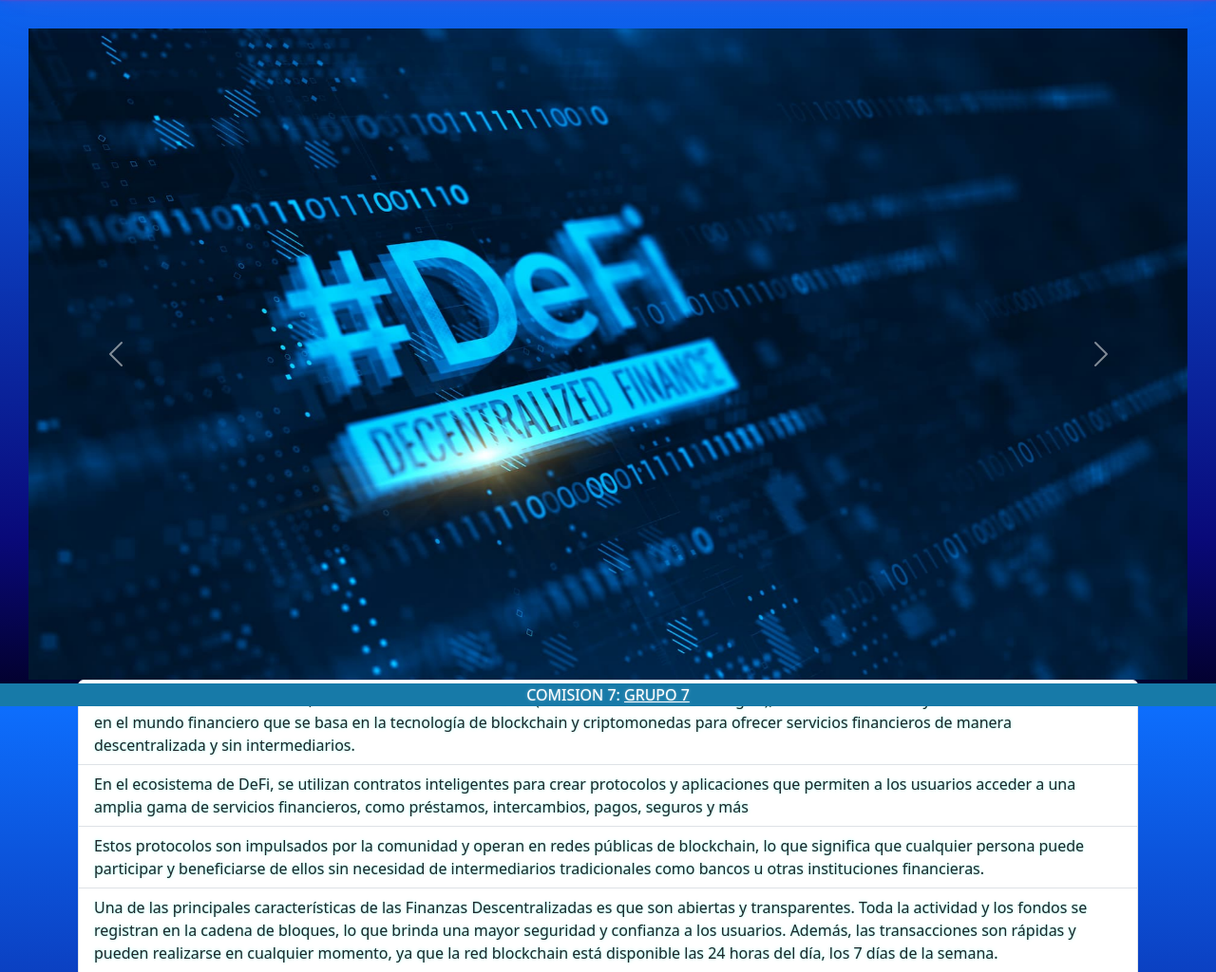
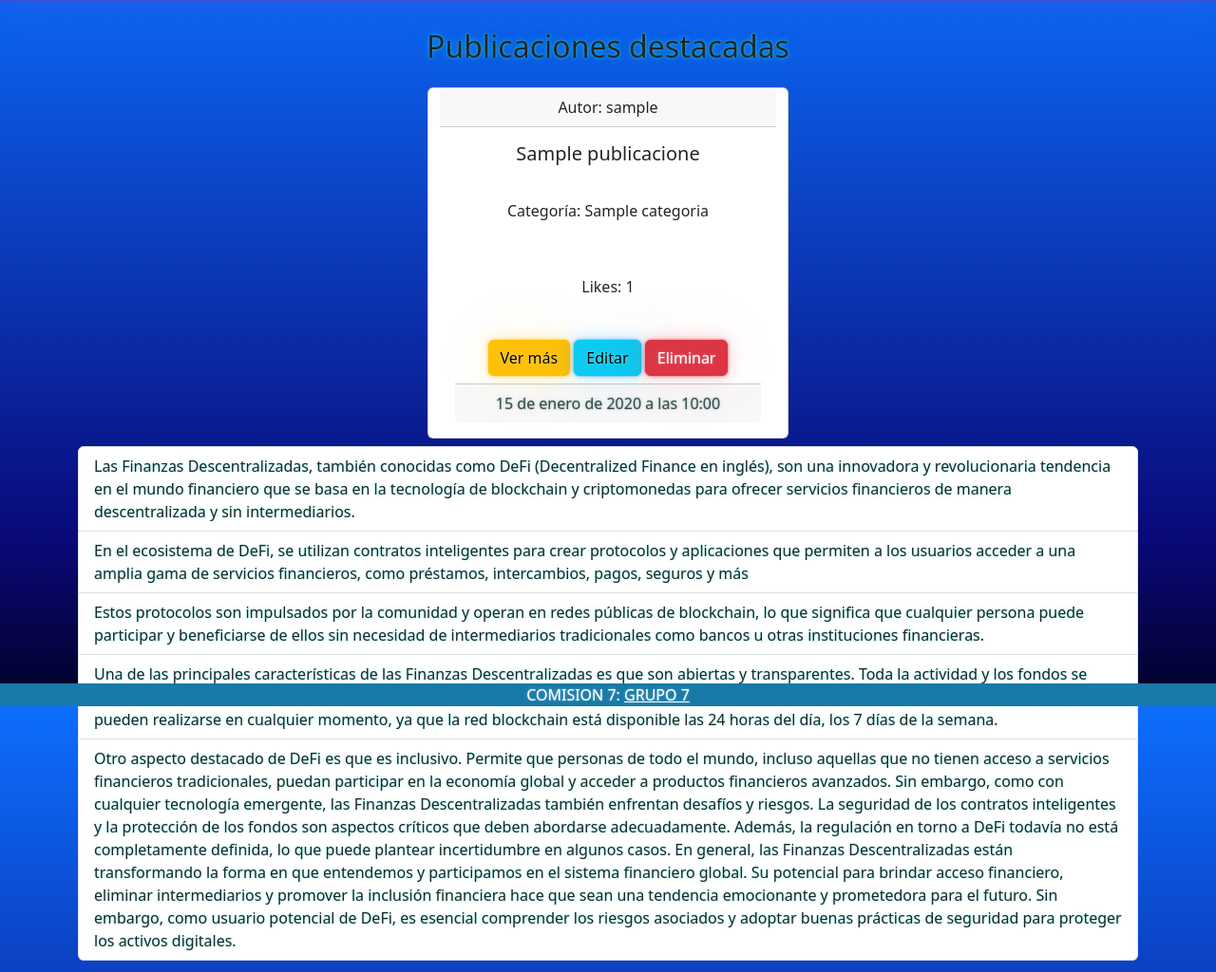
Before and after one commit to Grupo7-Informatorio/Grupo7_Comision7_Proyecto_Final_Info, a Django app: page / in a window 1280 px wide. Shown: the part 56-1080 px from the top of the page at 95% size. Run offline with Django 4.2, Linux system fonts and the light colour scheme; a user stored in the database is signed in; tables that the repository leaves empty hold one stand-in row (values such as "Sample post"); some libraries are stand-ins or nearby versions; some web fonts are replaced.

Commit message:
Agregada seccion de Publicaicones destacadas
El index.html ahora recibe info de la BD

```diff
--- a/DefiBlog/core/views.py
+++ b/DefiBlog/core/views.py
@@ -1,8 +1,15 @@
+from publicaciones.models import Publicaciones
+from django.views.generic import ListView
+from django.db.models import Count
 from django.shortcuts import render
 
 # Create your views here.
 def indexView(request):
-    return render(request, 'index.html', {})
+    posts = Publicaciones.objects.annotate(num_likes=Count('meGusta')).order_by('-num_likes')[:2]
+    context = {
+        'posts': posts,
+    }
+    return render(request, 'index.html', context)
 # view renderiza pagina publicaciones!
 def publicacionesView(request):
     return render(request, 'publicaciones.html', {})
--- a/DefiBlog/templates/base.html
+++ b/DefiBlog/templates/base.html
@@ -64,7 +64,7 @@
               <a href="#" class="nav-link">{{user.username}}</a>
             </li>
             <li class="nav-item">
-              <a class="nav-link" href="http://127.0.0.1:8000/login/logout/"
+              <a class="nav-link" href="{% url 'usuarios:logout' %}"
                 >Cerrar Sesion</a
               >
             </li>
@@ -73,13 +73,13 @@
             <a
               class="nav-link active"
               aria-current="page"
-              href="http://127.0.0.1:8000/login/"
+              href="{% url 'usuarios:login' %}"
               >Iniciar Sesion</a
             >
             <a
               class="nav-link active"
               aria-current="page"
-              href="http://127.0.0.1:8000/login/registro/"
+              href="{% url 'usuarios:registro' %}"
               >Registrarse</a
             >
             {% endif %}
--- a/DefiBlog/templates/index.html
+++ b/DefiBlog/templates/index.html
@@ -1,48 +1,36 @@
 {% extends 'base.html' %} {% load static %} {% block contenido %}
-
-<div>
-  <div id="carouselIndex" class="carousel slide" data-bs-ride="carousel">
-    <div class="carousel-inner">
-      <div class="carousel-item active">
-        <img
-          src="{% static 'img/carr01.jpg' %}"
-          class="d-block w-100"
-          alt="imagen 1"
-        />
-      </div>
-      <div class="carousel-item">
-        <img
-          src="{% static 'img/carr02.jpg' %}"
-          class="d-block w-100"
-          alt="imagen 2"
-        />
-      </div>
-      <div class="carousel-item">
-        <img
-          src="{% static 'img/carr03.jpg' %}"
-          class="d-block w-100"
-          alt="imagen 3"
-        />
+<h2 class="text-center mb-4">Publicaciones destacadas</h2>
+<div class="container text-center mb-2">
+  <div class="row justify-content-evenly">
+    {% for post in posts %}
+    <div class="card text-center col-xl-4 col-sm-12">
+      <div class="card-header">Autor: {{post.creador}}</div>
+      <div class="card-body">
+        <h5 class="card-title">{{ post.titulo }}</h5>
+        <p class="m-0">Categoría: {{ post.categoria }}</p>
+        <!-- Display the number of likes -->
+        <p>Likes: {{ post.num_likes }}</p>
+        <a
+          href="{% url 'publicaciones:detalle-post' post.id %}"
+          class="btn btn-warning mb-2"
+          >Ver más</a
+        >
+        {% if user.is_superuser or user == post.creador %}
+        <a
+          href="{% url 'publicaciones:editar-publicacion' post.id %}"
+          class="btn btn-info mb-2"
+          >Editar</a
+        >
+        <a
+          href="{% url 'publicaciones:eliminar-publicacion' post.id %}"
+          class="btn btn-danger mb-2"
+          >Eliminar</a
+        >
+        {% endif %}
+        <div class="card-footer text-muted">{{ post.fecha }}</div>
       </div>
     </div>
-    <button
-      class="carousel-control-prev"
-      type="button"
-      data-bs-target="#carouselIndex"
-      data-bs-slide="prev"
-    >
-      <span class="carousel-control-prev-icon" aria-hidden="true"></span>
-      <span class="visually-hidden">Previous</span>
-    </button>
-    <button
-      class="carousel-control-next"
-      type="button"
-      data-bs-target="#carouselIndex"
-      data-bs-slide="next"
-    >
-      <span class="carousel-control-next-icon" aria-hidden="true"></span>
-      <span class="visually-hidden">Next</span>
-    </button>
+    {% endfor %}
   </div>
 </div>
 
--- a/DefiBlog/templates/publicaciones/detalle-publicacion.html
+++ b/DefiBlog/templates/publicaciones/detalle-publicacion.html
@@ -11,11 +11,11 @@
       {% csrf_token %}
       <input type="hidden" name="publicacion_id" value="{{post.id}}" />
       {% if user in post.meGusta.all %}
-      <button type="submit" class="btn">
+      <button type="submit" class="btn btn-success">
         <i class="fa-regular fa-thumbs-up"></i>
       </button>
       {% else %}
-      <button type="submit" class="btn btn-success">
+      <button type="submit" class="btn">
         <i class="fa-regular fa-thumbs-up"></i>
       </button>
       {% endif %}
```
Also changed, not shown: DefiBlog/templates/publicaciones/publicaciones.html (+4 -7 lines), DefiBlog/static/img/carr01.jpg, DefiBlog/static/img/carr02.jpg, DefiBlog/static/img/carr03.jpg.
